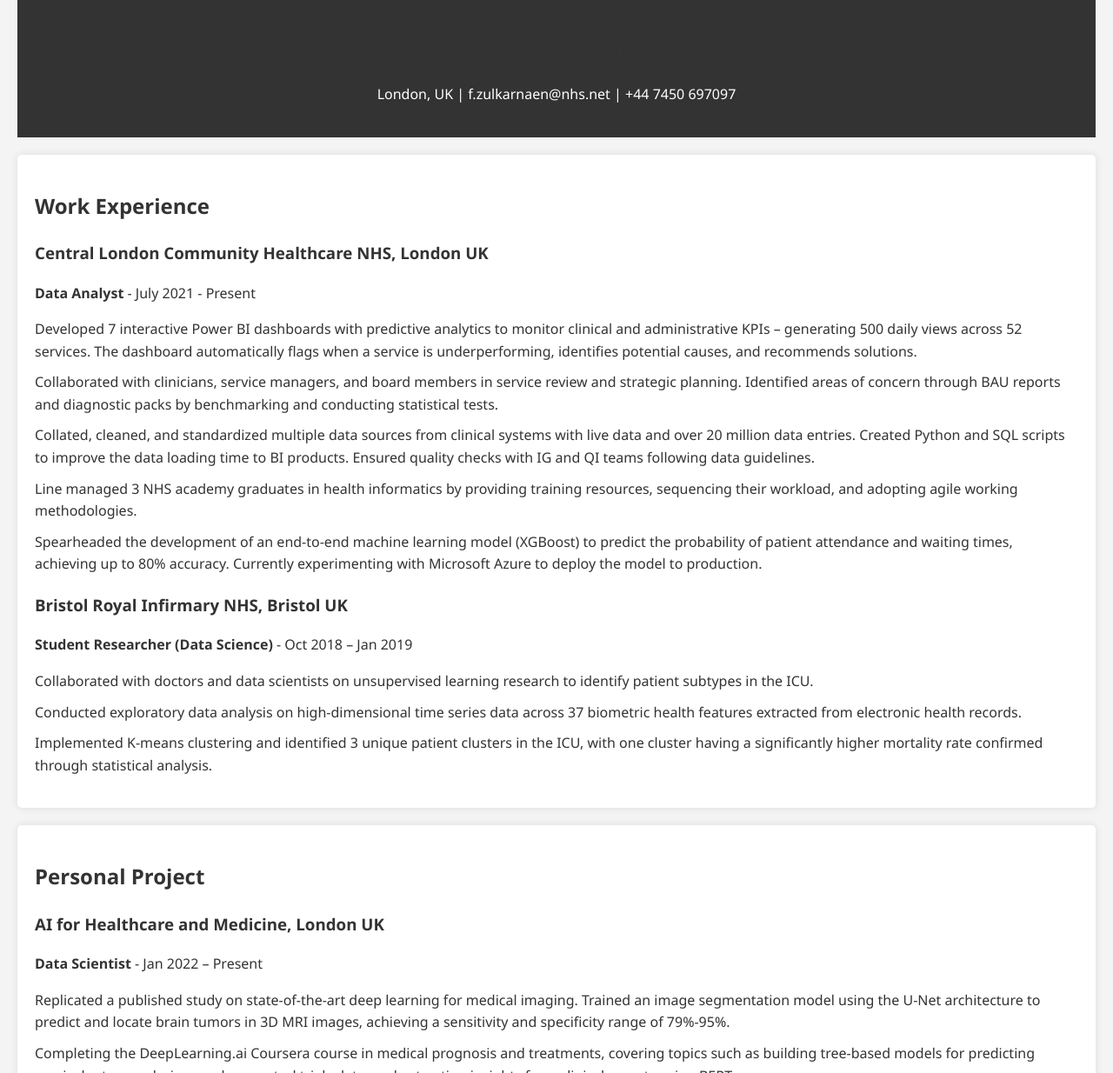
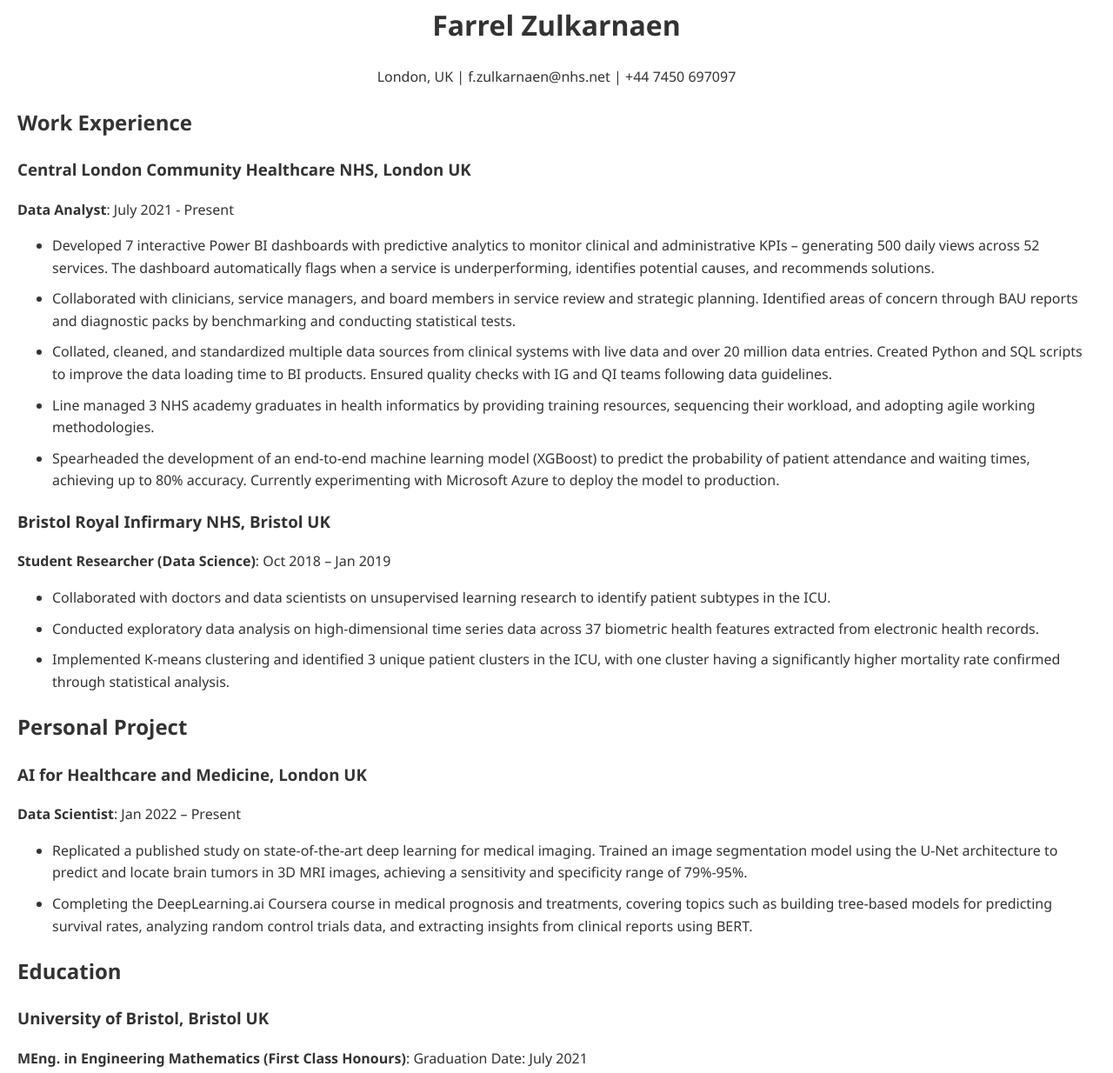
Before and after one commit to fz16336/SoftEngBootcamp2024, a plain HTML site: page html_and_css/cv.html in a window 1280 px wide. Shown: the part 38-1272 px from the top of the page at 87% size. Drawn offline with Linux system fonts and the light colour scheme.

```diff
--- a/html_and_css/cv.html
+++ b/html_and_css/cv.html
@@ -1,4 +1,5 @@
 <!DOCTYPE html>
+<meta charset="UTF-8">
 <head>
     <meta name="viewport" content="width=device-width, initial-scale=1.0">
     <title>Farrel Zulkarnaen CV</title>
@@ -14,7 +15,7 @@
         <h2>Work Experience</h2>
 
         <h3>Central London Community Healthcare NHS, London UK</h3>
-        <p><strong>Data Analyst</strong> - July 2021 - Present</p>
+        <p><strong>Data Analyst</strong>: July 2021 - Present</p>
         <ul>
             <li>Developed 7 interactive Power BI dashboards with predictive analytics to monitor clinical and administrative KPIs – generating 500 daily views across 52 services. The dashboard automatically flags when a service is underperforming, identifies potential causes, and recommends solutions.</li>
             <li>Collaborated with clinicians, service managers, and board members in service review and strategic planning. Identified areas of concern through BAU reports and diagnostic packs by benchmarking and conducting statistical tests.</li>
@@ -24,7 +25,7 @@
         </ul>
 
         <h3>Bristol Royal Infirmary NHS, Bristol UK</h3>
-        <p><strong>Student Researcher (Data Science)</strong> - Oct 2018 – Jan 2019</p>
+        <p><strong>Student Researcher (Data Science)</strong>: Oct 2018 – Jan 2019</p>
         <ul>
             <li>Collaborated with doctors and data scientists on unsupervised learning research to identify patient subtypes in the ICU.</li>
             <li>Conducted exploratory data analysis on high-dimensional time series data across 37 biometric health features extracted from electronic health records.</li>
@@ -36,7 +37,7 @@
         <h2>Personal Project</h2>
 
         <h3>AI for Healthcare and Medicine, London UK</h3>
-        <p><strong>Data Scientist</strong> - Jan 2022 – Present</p>
+        <p><strong>Data Scientist</strong>: Jan 2022 – Present</p>
         <ul>
             <li>Replicated a published study on state-of-the-art deep learning for medical imaging. Trained an image segmentation model using the U-Net architecture to predict and locate brain tumors in 3D MRI images, achieving a sensitivity and specificity range of 79%-95%.</li>
             <li>Completing the DeepLearning.ai Coursera course in medical prognosis and treatments, covering topics such as building tree-based models for predicting survival rates, analyzing random control trials data, and extracting insights from clinical reports using BERT.</li>
@@ -47,7 +48,7 @@
         <h2>Education</h2>
 
         <h3>University of Bristol, Bristol UK</h3>
-        <p><strong>MEng. in Engineering Mathematics (First Class Honours)</strong> - Graduation Date: July 2021</p>
+        <p><strong>MEng. in Engineering Mathematics (First Class Honours)</strong>: Graduation Date: July 2021</p>
         <ul>
             <li>Designed a novel Neural Network and control algorithm inspired by biology and neuroscience.</li>
             <li>Offered a PhD position in the Biosynthetic lab to develop embedded AI systems for precision medicine/drug discovery.</li>
--- a/html_and_css/cv_styles.css
+++ b/html_and_css/cv_styles.css
@@ -4,33 +4,26 @@ body {
     padding: 20px;
     line-height: 1.6;
     color: #333;
-    background-color: #f4f4f4;
+    background-color: white;
 }
 
 header {
     text-align: center;
-    padding: 20px 0;
-    background-color: #333;
-    color: white;
+    /* padding: 20px 0; */
+    background-color: white;
+    color: #333;
 }
 
 section {
     background: white;
-    margin: 20px 0;
-    padding: 20px;
-    border-radius: 5px;
-    box-shadow: 0 0 10px rgba(0, 0, 0, 0.1);
+    /* margin: 20px 0; */
+    /* padding: 20px; */
 }
 
 h1, h2, h3 {
     color: #333;
 }
 
-ul {
-    list-style-type: none;
-    padding: 0;
-}
-
 li {
     margin-bottom: 10px;
 }
```
